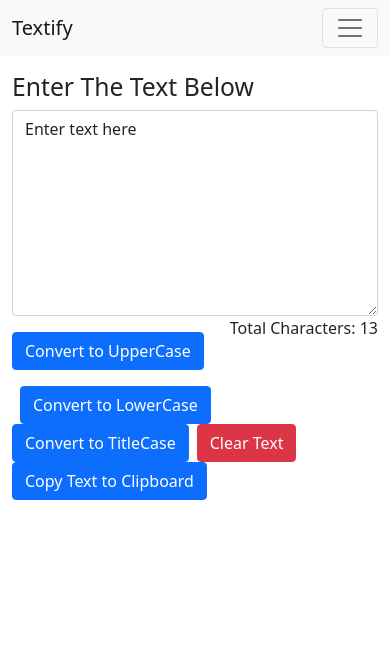
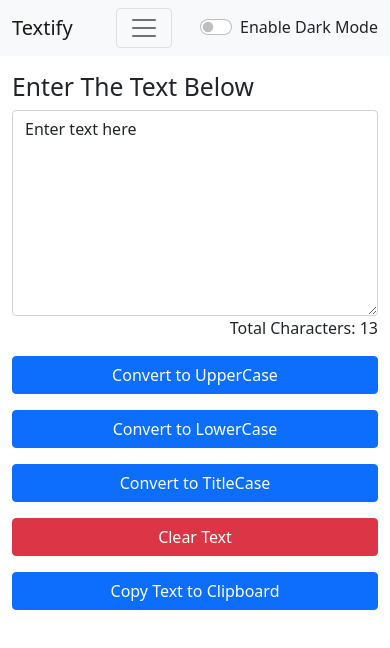
Before and after one commit to ahmadmangla/Textify-App, a React (Create React App) app in the folder my-app/: page / in a window 390 px wide. Shown: the top 648 px of the page. Built offline with nearby package versions, Linux system fonts and the light colour scheme.

Commit message:
Dark Mode Added

```diff
--- a/my-app/src/App.js
+++ b/my-app/src/App.js
@@ -1,13 +1,29 @@
-import React from 'react'
+import React , {useState} from 'react'
 import Navbar from './Components/Navbar'
 import TextForm from './Components/TextForm'
 
 const App = () => {
+  const [mode, setMode] = useState("light")
+  const [buttonColor, setbuttonColor] = useState("primary")
+  const toggleMode = () => {
+    if(mode=="light"){
+      setMode("dark");
+      setbuttonColor("dark-mode-color")
+      document.body.style.backgroundColor = "#32383e";
+      document.body.style.color = "#ffffff";
+    }
+    else{
+      setMode("light");
+      setbuttonColor("primary")
+      document.body.style.backgroundColor = "white";
+      document.body.style.color = "";
+    }
+  }
   return <>
-  <Navbar title="Textify"/>
-  <div className='container'>
-  <TextForm heading="Enter The Text Below"/>
-  </div>
+    <Navbar title="Textify" mode={mode} toggleMode={toggleMode}/>
+    <div className='container'>
+      <TextForm buttonColor={buttonColor} heading="Enter The Text Below" />
+    </div>
   </>
 }
 
--- a/my-app/src/Components/Navbar.js
+++ b/my-app/src/Components/Navbar.js
@@ -3,7 +3,7 @@ import PropTypes from 'prop-types'
 
 const Navbar = (props) => {
     return (
-        <nav className="navbar navbar-expand-md navbar-light bg-light">
+        <nav className={`navbar navbar-expand-md navbar-${props.mode} bg-${props.mode}`}>
             <div className="container">
                 <a className="navbar-brand" href="/">{props.title}</a>
                 <button className="navbar-toggler" type="button" data-bs-toggle="collapse" data-bs-target="#navbarNav" aria-controls="navbarNav" aria-expanded="false" aria-label="Toggle navigation">
@@ -19,7 +19,14 @@ const Navbar = (props) => {
                         </li>
                     </ul>
                 </div>
+
+                <div className={`form-check form-switch text-${props.mode=="light" ? "dark" : "white"}`} >
+                    <input className="form-check-input" onClick={props.toggleMode} type="checkbox" id="flexSwitchCheckDefault" />
+                        <label className="form-check-label" htmlFor="flexSwitchCheckDefault">Enable Dark Mode</label>
+                </div>
             </div>
+
+
         </nav>
     )
 }
--- a/my-app/src/Components/TextForm.js
+++ b/my-app/src/Components/TextForm.js
@@ -1,5 +1,5 @@
-import React, {useState} from 'react'
-
+import React, { useState } from 'react'
+import './TextFrom.css';
 const TextForm = (props) => {
   const [text, setText] = useState("Enter text here")
   const handleOnChange = (e) => {
@@ -14,7 +14,7 @@ const TextForm = (props) => {
     setText(text.toLowerCase());
   }
 
-  const handleClearText = ()=>{
+  const handleClearText = () => {
     setText('');
   }
 
@@ -24,7 +24,7 @@ const TextForm = (props) => {
 
   function titleCase(str) {
     str = str.toLowerCase().split(' ');
-    for(var i=0; i< str.length ; i++){
+    for (var i = 0; i < str.length; i++) {
       str[i] = str[i].charAt(0).toUpperCase() + str[i].slice(1);
     }
     setText(str.join(' '))
@@ -35,11 +35,13 @@ const TextForm = (props) => {
       <h2>{props.heading}</h2>
       <textarea className="form-control" id="my-form" onChange={handleOnChange} placeholder={text} value={text} rows="8"></textarea>
       <div className='float-end'>Total Characters: {text.replace(/ /g, "").length}</div>
-      <button className='btn btn-primary my-3' onClick={handleUpClick}> Convert to UpperCase </button>
-      <button className='btn btn-primary mx-2' onClick={handleLowClick}> Convert to LowerCase </button>
-      <button className='btn btn-primary ' onClick={() => titleCase(text)}> Convert to TitleCase </button>
-      <button className='btn btn-danger mx-2' onClick={handleClearText}> Clear Text </button>
-      <button className='btn btn-primary' onClick={handleClipboard}> Copy Text to Clipboard </button>
+      <div className='Button-container my-3'>
+        <button className={`btn btn-${props.buttonColor}`} onClick={handleUpClick}> Convert to UpperCase </button>
+        <button className={`btn btn-${props.buttonColor}`} onClick={handleLowClick}> Convert to LowerCase </button>
+        <button className={`btn btn-${props.buttonColor}`} onClick={() => titleCase(text)}> Convert to TitleCase </button>
+        <button className='btn btn-danger' onClick={handleClearText}> Clear Text </button>
+        <button className={`btn btn-${props.buttonColor}`} onClick={handleClipboard}> Copy Text to Clipboard </button>
+      </div>
     </div>
   )
 }
--- /dev/null
+++ b/my-app/src/Components/TextFrom.css
@@ -0,0 +1,27 @@
+.Button-container{
+    display: flex;
+    /* justify-content: space-between; */
+}
+
+.Button-container button{
+    margin-right: 1rem;
+}
+
+@media screen and (max-width: 570px){
+    .Button-container{
+        flex-direction: column;
+        justify-content: center;
+        margin: 0 auto;
+        width: 100%;
+    }
+
+    .Button-container button{
+        margin-top: 1rem;
+        margin-right: 0;
+    }
+}
+
+button.btn-dark-mode-color{
+    background: #212529;
+    color: white !important;
+}
```
